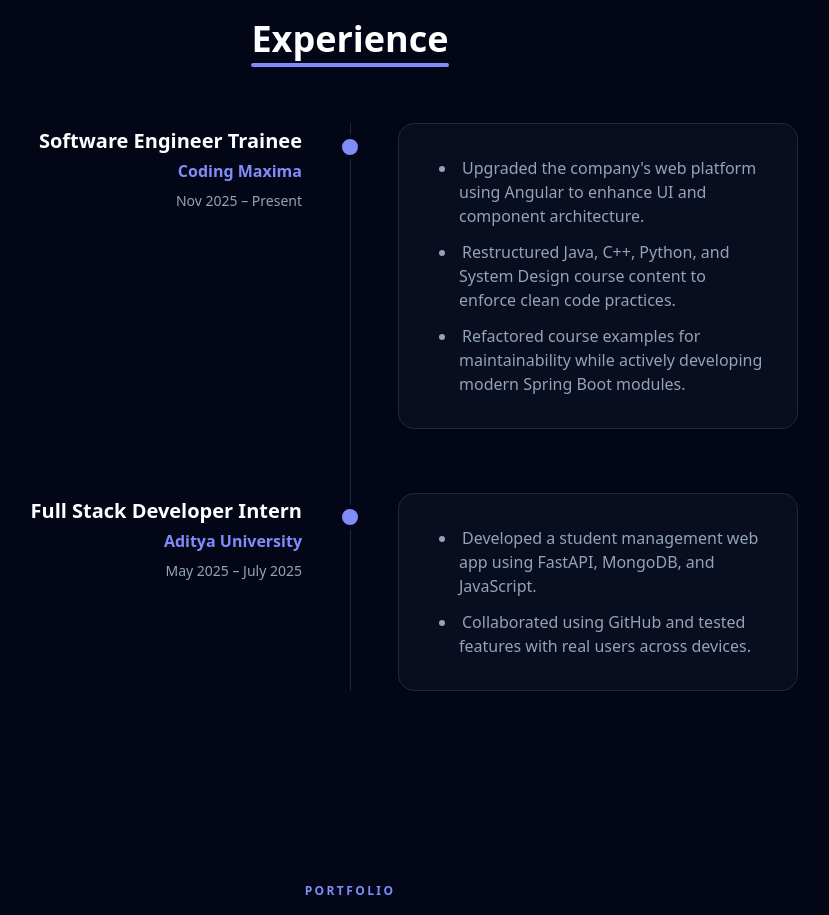
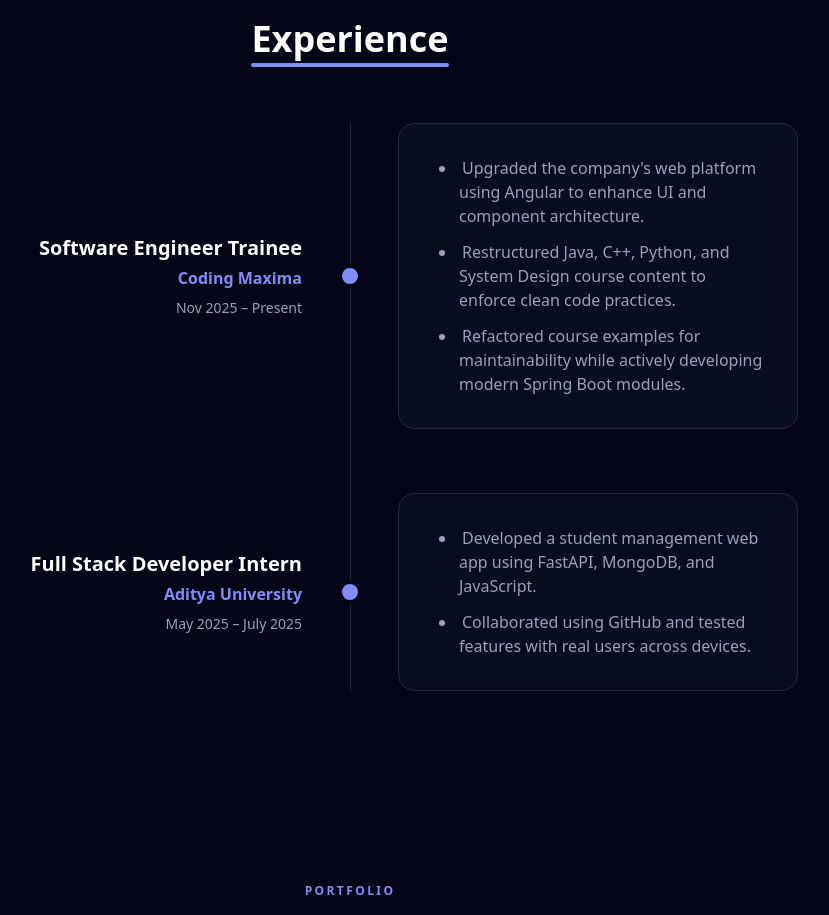
Before and after one commit to ganesh714/venkat-dev-portfolio, a React (Vite) app: page / in a window 1280 px wide. Shown: the part 2280-3195 px from the top of the page, without its empty margins (290-1119 px from the left). Built offline with nearby package versions, Linux system fonts and the light colour scheme.

Commit message:
style: vertically center content for each milestone in experience section

```diff
--- a/src/components/Experience.jsx
+++ b/src/components/Experience.jsx
@@ -58,19 +58,19 @@ const Experience = () => {
               viewport={{ once: true }}
               transition={{ delay: index * 0.2 }}
             >
-              <div className="md:flex items-start justify-between">
+              <div className="md:flex items-center justify-between">
                 {/* Timeline connector for mobile */}
                 <div className="absolute left-0 top-0 h-full w-px bg-slate-200 dark:bg-slate-800 md:hidden"></div>
                 <div className="absolute left-0 -translate-x-1/2 top-2 h-3 w-3 rounded-full bg-indigo-600 dark:bg-indigo-400 md:hidden"></div>
 
-                <div className="md:w-1/2 mb-6 md:mb-0 md:text-right md:pr-12 pt-1">
+                <div className="md:w-1/2 mb-6 md:mb-0 md:text-right md:pr-12">
                   <h3 className="text-xl font-bold text-slate-900 dark:text-white">{exp.title}</h3>
                   <p className="text-indigo-600 dark:text-indigo-400 font-semibold mt-1">{exp.company}</p>
                   <p className="text-slate-500 dark:text-slate-400 text-sm font-medium mt-2">{exp.period}</p>
                 </div>
 
                 {/* Desktop timeline marker */}
-                <div className="hidden md:block w-4 h-4 rounded-full bg-indigo-600 dark:bg-indigo-400 absolute left-1/2 -translate-x-1/2 top-3 z-10 border-4 border-slate-50 dark:border-slate-950 box-content"></div>
+                <div className="hidden md:block w-4 h-4 rounded-full bg-indigo-600 dark:bg-indigo-400 absolute left-1/2 -translate-x-1/2 top-1/2 -translate-y-1/2 z-10 border-4 border-slate-50 dark:border-slate-950 box-content"></div>
 
                 <div className="md:w-1/2 md:pl-12">
                   <div className="bg-white dark:bg-slate-900/50 p-8 rounded-2xl border border-slate-200 dark:border-slate-800 hover:border-indigo-300 dark:hover:border-indigo-500/30 transition-all duration-300 shadow-sm hover:shadow-md">
```
